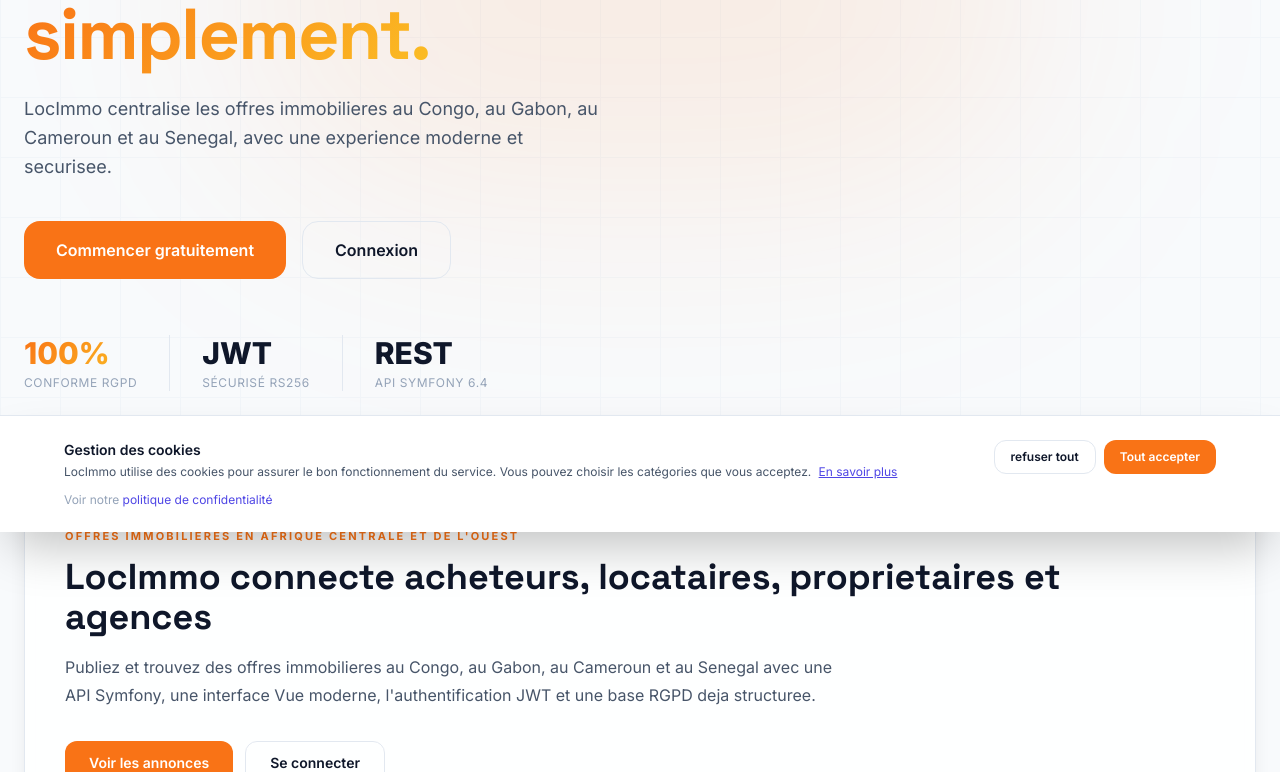
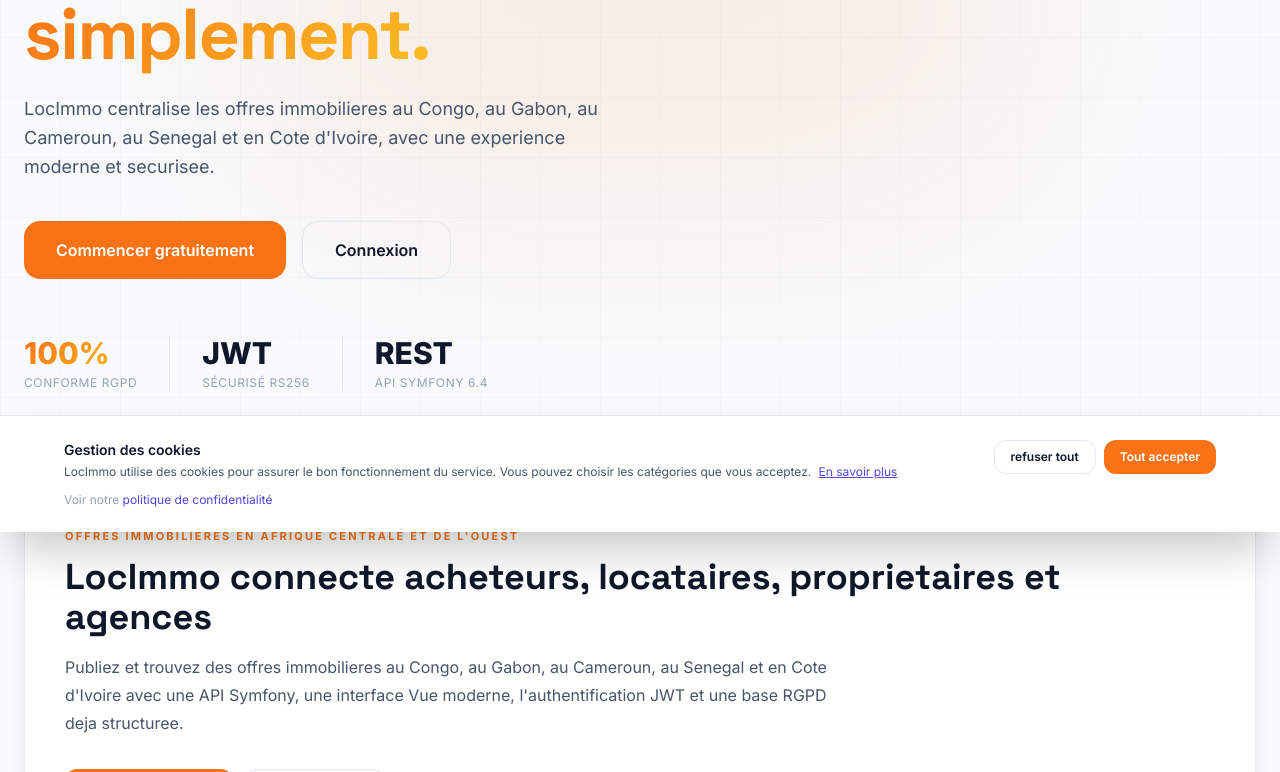
Before and after one commit to FDidier04/LocImmo, a Vue app in the folder frontend/: page / in a window 1280 px wide. Shown: the part 268-1040 px from the top of the page. Built offline with nearby package versions, Linux system fonts and the light colour scheme; no server answers.

Commit message:
Add Ivory Coast market

```diff
--- a/frontend/src/App.vue
+++ b/frontend/src/App.vue
@@ -33,7 +33,7 @@
     heroLabel: "Offres immobilieres en Afrique centrale et de l'Ouest",
     heroTitleLine1: "Trouver un bien,",
     heroTitleLine2: "simplement.",
-    heroCopy: "LocImmo centralise les offres immobilieres au Congo, au Gabon, au Cameroun et au Senegal, avec une experience moderne et securisee.",
+    heroCopy: "LocImmo centralise les offres immobilieres au Congo, au Gabon, au Cameroun, au Senegal et en Cote d'Ivoire, avec une experience moderne et securisee.",
     start: "Commencer gratuitement",
     rgpd: "Conforme RGPD",
     secure: "Sécurisé RS256",
@@ -63,7 +63,7 @@
     heroLabel: "Real estate offers in Central and West Africa",
     heroTitleLine1: "Find a property,",
     heroTitleLine2: "simply.",
-    heroCopy: "LocImmo centralizes real estate offers in Congo, Gabon, Cameroon and Senegal, with a modern and secure experience.",
+    heroCopy: "LocImmo centralizes real estate offers in Congo, Gabon, Cameroon, Senegal and Cote d'Ivoire, with a modern and secure experience.",
     start: "Get started for free",
     rgpd: "GDPR compliant",
     secure: "RS256 secured",
--- a/frontend/src/pages/CreateEvent.vue
+++ b/frontend/src/pages/CreateEvent.vue
@@ -7,12 +7,13 @@
 const router = useRouter()
 const eventsStore = useEventsStore()
 
-const countries = ['Republique du Congo', 'Gabon', 'Cameroun', 'Senegal']
+const countries = ['Republique du Congo', 'Gabon', 'Cameroun', 'Senegal', "Cote d'Ivoire"]
 const citiesByCountry = {
   'Republique du Congo': ['Brazzaville', 'Dolisie', 'Pointe-Noire', 'Nkayi'],
   Gabon: ['Libreville', 'Port-Gentil'],
   Cameroun: ['Douala', 'Yaounde'],
   Senegal: ['Dakar', 'Saly', 'Saint-Louis'],
+  "Cote d'Ivoire": ['Abidjan', 'Yamoussoukro', 'Bouake', 'San-Pedro'],
 }
 const propertyTypes = ['Appartement', 'Maison', 'Studio', 'Villa', 'Bureau', 'Terrain']
 const offerTypes = ['Location', 'Vente']
@@ -123,7 +124,7 @@
       <div class="section-label mb-3">Annonce immobiliere</div>
       <h1 class="text-3xl font-extrabold text-main">{{ pageTitle }}</h1>
       <p class="text-sub text-sm mt-2">
-        Renseignez les informations utiles pour publier une offre immobiliere au Congo, au Gabon, au Cameroun ou au Senegal.
+        Renseignez les informations utiles pour publier une offre immobiliere au Congo, au Gabon, au Cameroun, au Senegal ou en Cote d'Ivoire.
       </p>
     </div>
 
--- a/frontend/src/pages/Dashboard.vue
+++ b/frontend/src/pages/Dashboard.vue
@@ -14,12 +14,13 @@
 const maxRent = ref('')
 const sortBy = ref('recent')
 
-const countries = ['Republique du Congo', 'Gabon', 'Cameroun', 'Senegal']
+const countries = ['Republique du Congo', 'Gabon', 'Cameroun', 'Senegal', "Cote d'Ivoire"]
 const citiesByCountry = {
   'Republique du Congo': ['Brazzaville', 'Dolisie', 'Pointe-Noire', 'Nkayi'],
   Gabon: ['Libreville', 'Port-Gentil'],
   Cameroun: ['Douala', 'Yaounde'],
   Senegal: ['Dakar', 'Saly', 'Saint-Louis'],
+  "Cote d'Ivoire": ['Abidjan', 'Yamoussoukro', 'Bouake', 'San-Pedro'],
 }
 const cities = computed(() => country.value ? (citiesByCountry[country.value] || []) : Object.values(citiesByCountry).flat())
 const propertyTypes = ['Appartement', 'Maison', 'Studio', 'Villa', 'Bureau', 'Terrain']
@@ -76,7 +77,7 @@
     <div class="mb-8">
       <div class="section-label mb-2">Catalogue</div>
       <h1 class="text-3xl font-extrabold text-main">Offres immobilieres</h1>
-      <p class="mt-2 text-sm text-sub">Trouvez une location, une vente, un logement ou un local au Congo, au Gabon, au Cameroun ou au Senegal.</p>
+      <p class="mt-2 text-sm text-sub">Trouvez une location, une vente, un logement ou un local au Congo, au Gabon, au Cameroun, au Senegal ou en Cote d'Ivoire.</p>
     </div>
 
     <div class="grid gap-3 mb-10 lg:grid-cols-[1.25fr_0.75fr_0.75fr_0.75fr_0.75fr_0.75fr_0.7fr]">
--- a/frontend/src/pages/HomeView.vue
+++ b/frontend/src/pages/HomeView.vue
@@ -11,6 +11,7 @@
   { country: 'Gabon', cities: ['Libreville', 'Port-Gentil'] },
   { country: 'Cameroun', cities: ['Douala', 'Yaounde'] },
   { country: 'Senegal', cities: ['Dakar', 'Saly', 'Saint-Louis'] },
+  { country: "Cote d'Ivoire", cities: ['Abidjan', 'Yamoussoukro', 'Bouake', 'San-Pedro'] },
 ]
 
 const searchDestinations = markets.flatMap((market) =>
@@ -70,11 +71,11 @@
   },
   {
     type: 'Maison',
-    city: 'Saly',
-    country: 'Senegal',
+    city: 'Abidjan',
+    country: "Cote d'Ivoire",
     dates: '15-18 nov.',
     host: 'Particulier',
-    price: 70000,
+    price: 82000,
     rating: '4,91',
     image: 'https://images.unsplash.com/photo-1512917774080-9991f1c4c750?auto=format&fit=crop&w=700&q=80',
   },
@@ -108,7 +109,7 @@
         LocImmo connecte acheteurs, locataires, proprietaires et agences
       </h2>
       <p class="mt-4 max-w-3xl text-base leading-7 text-sub">
-        Publiez et trouvez des offres immobilieres au Congo, au Gabon, au Cameroun et au Senegal avec une API Symfony,
+        Publiez et trouvez des offres immobilieres au Congo, au Gabon, au Cameroun, au Senegal et en Cote d'Ivoire avec une API Symfony,
         une interface Vue moderne, l'authentification JWT et une base RGPD deja structuree.
       </p>
 
@@ -176,7 +177,7 @@
       </div>
     </section>
 
-    <section class="grid gap-4 md:grid-cols-4">
+    <section class="grid gap-4 md:grid-cols-3 lg:grid-cols-5">
       <article v-for="market in markets" :key="market.country" class="LI-card p-5">
         <div class="section-label mb-2">Pays</div>
         <h3 class="text-xl font-extrabold text-main">{{ market.country }}</h3>
```
Also changed, not shown: 2 other files (tests, documents, lock files or other folders).
